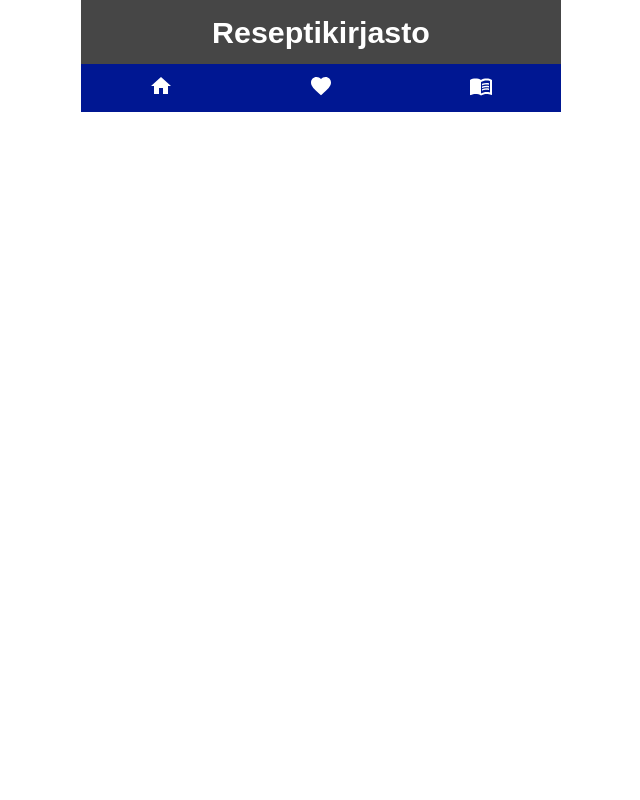
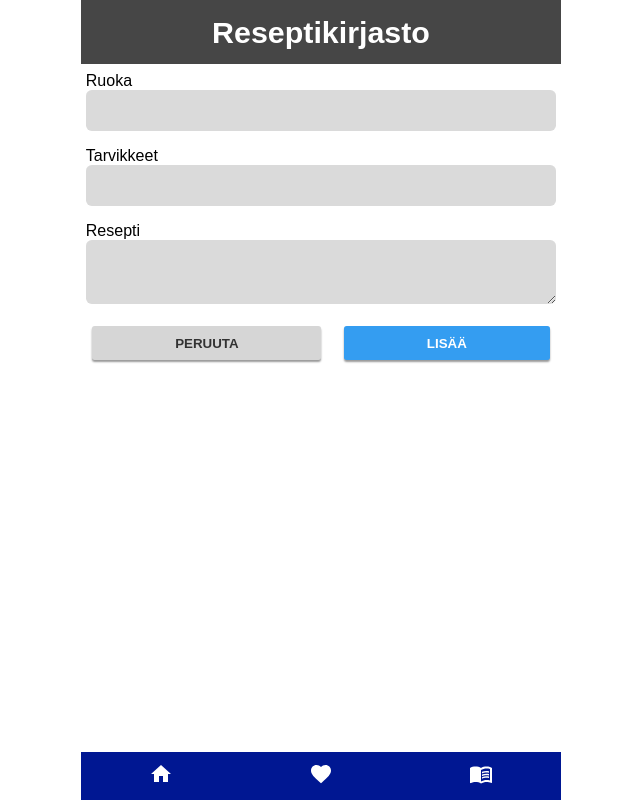
Before and after one commit to Rassemus/Reseptikirjasto, a React (Create React App) app: page /LisaaResepti in a window 1280 px wide. Shown: the whole page, without its empty margins (319-959 px from the left). Built offline with nearby package versions, Linux system fonts and the light colour scheme.

Commit message:
Formcomponent added

```diff
--- a/src/App.js
+++ b/src/App.js
@@ -3,8 +3,9 @@ import { BrowserRouter as Router, Route } from 'react-router-dom';
 
 import Header from './components/Header/Header';
 import SatunnainenResepti from './components/Satunnainenresepti/SatunnainenResepti';
-import ValmiitReseptit from './components/ValmiitReseptit/ValmiitReseptit';
+import Reseptit from './components/Reseptit/Reseptit';
 import SuosikkiReseptit from './components/SuosikkiReseptit/SuosikkiReseptit';
+import LisaaResepti from './components/LisaaResepti/LisaaResepti';
 import Menu from './components/Menu/Menu';
 
 import './App.css';
@@ -15,8 +16,9 @@ function App() {
       <div className='App'>
         <Header />
         <Route path='/' exact component={SatunnainenResepti} />
-        <Route path='/Suosikki_reseptit' component={SuosikkiReseptit} />
-        <Route path='/Reseptit' component={ValmiitReseptit} />
+        <Route path='/Suosikit' component={SuosikkiReseptit} />
+        <Route path='/Reseptit' component={Reseptit} />
+        <Route path='/LisaaResepti' component={LisaaResepti} />
         <Menu />
       </div>
     </Router>
--- /dev/null
+++ b/src/components/LisaaResepti/LisaaResepti.js
@@ -0,0 +1,45 @@
+import React from 'react';
+import { withRouter } from 'react-router-dom';
+
+import Button from '../buttons';
+
+import './lisaaresepti.css';
+
+function LisääResepti() {
+  return (
+    <form>
+      <div className='reseptiform'>
+        <div className='reseptiform__row'>
+          <div>
+            <label for='ruoka'>Ruoka</label>
+            <input type='text' name='ruoka' />
+          </div>
+        </div>
+        <div className='reseptiform__row'>
+          <div>
+            <label for='tarvikkeet'>Tarvikkeet</label>
+            <input type='text' name='tarvikkeet' />
+          </div>
+        </div>
+        <div className='reseptiform__row'>
+          <div>
+            <label for='resepti'>Resepti</label>
+            <textarea name='resepti' />
+          </div>
+        </div>
+        <div className='reseptiform__row'>
+          <div>
+            <Button>PERUUTA</Button>
+          </div>
+          <div>
+            <Button type='submit' primary>
+              LISÄÄ
+            </Button>
+          </div>
+        </div>
+      </div>
+    </form>
+  );
+}
+
+export default withRouter(LisääResepti);
--- /dev/null
+++ b/src/components/LisaaResepti/lisaaresepti.css
@@ -0,0 +1,29 @@
+.reseptiform {
+  display: flex;
+  flex-direction: column;
+}
+
+.reseptiform__row {
+  display: flex;
+}
+
+.reseptiform__row > div {
+  display: flex;
+  flex-direction: column;
+  justify-content: center;
+  margin: 0.5em 0.3em;
+  flex: 1 1 auto;
+}
+.reseptiform input,
+.reseptiform select,
+.reseptiform textarea {
+  padding: 0.5em;
+  background-color: rgba(133, 133, 133, 0.3);
+  border: none;
+  border-radius: 0.3em;
+  font-size: 1.2em;
+  font-family: sans-serif;
+  box-sizing: border-box;
+  outline: none;
+  width: 100%;
+}
--- a/src/components/SuosikkiReseptit/SuosikkiReseptit.js
+++ b/src/components/SuosikkiReseptit/SuosikkiReseptit.js
@@ -1,4 +1,5 @@
 import React from 'react';
+import { Link } from 'react-router-dom';
 
 import Content from '../Content/Content';
 import { FloatingButton } from '../buttons';
@@ -7,7 +8,9 @@ function SuosikkiReseptit(props) {
   return (
     <Content>
       <h2>Suosikki reseptit</h2>
-      <FloatingButton secondary>+</FloatingButton>
+      <Link to='LisaaResepti'>
+        <FloatingButton secondary>+</FloatingButton>
+      </Link>
     </Content>
   );
 }
```
